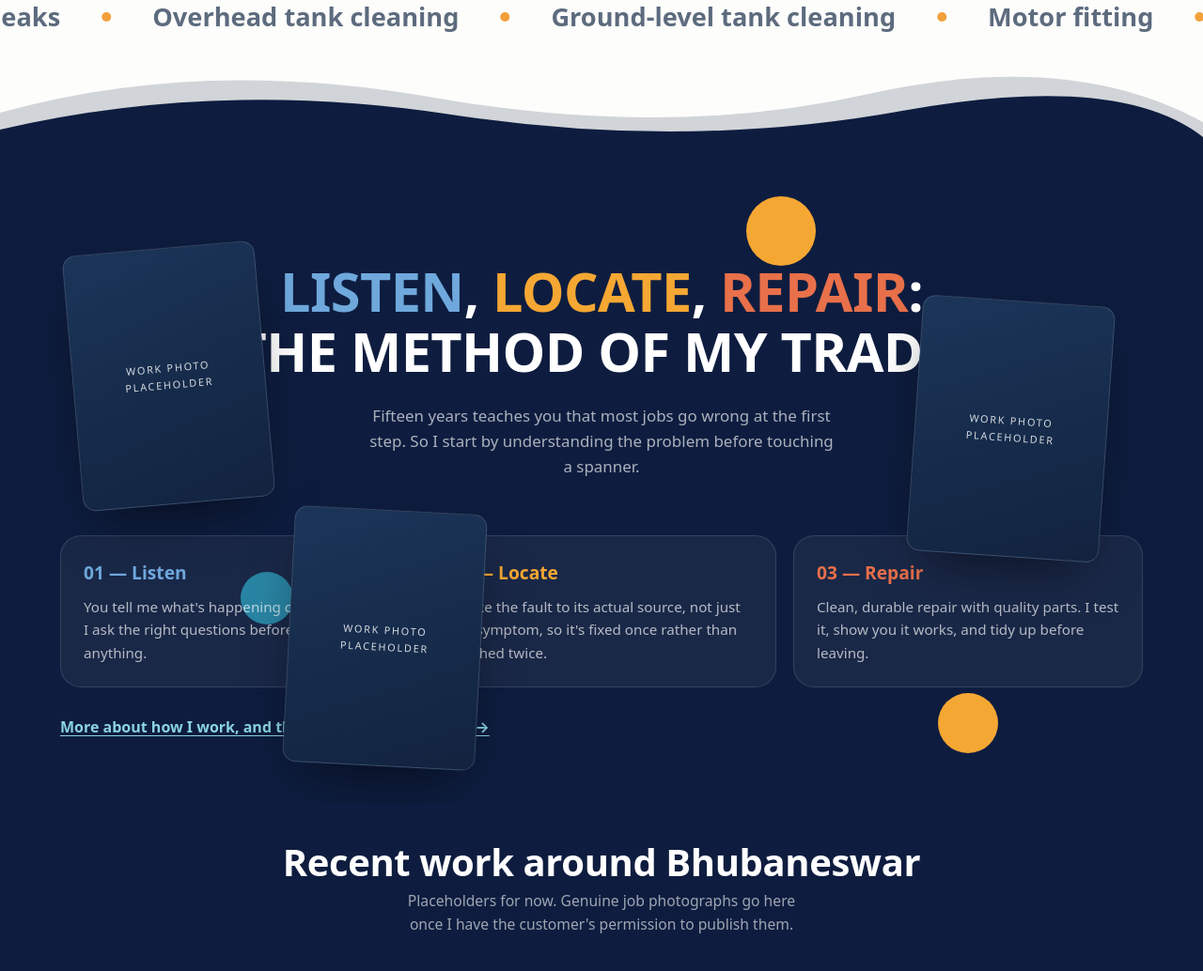
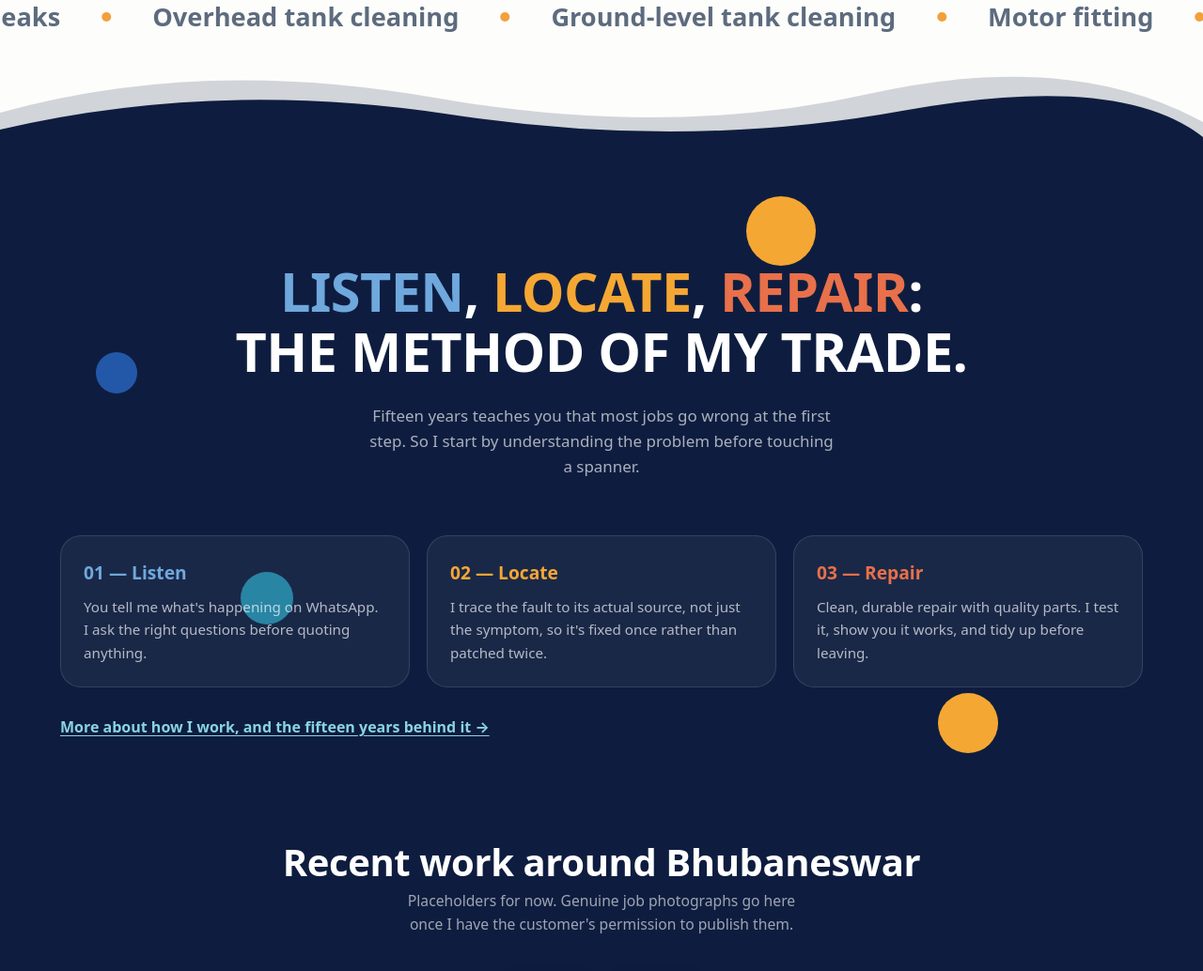
Before and after one commit to bajarangiplumbing/bajarangi-plumbing-services, a Django app: page / in a window 1280 px wide; the page is wider, and only the part inside the window is pictured. Shown: the part 2965-3999 px from the top of that part at 94% size. Run offline with Django 5.2, Linux system fonts and the light colour scheme; parts of the project's set-up code (start-up, migrations or seed data) failed here and were passed over.

```diff
--- a/core/static/css/main.css
+++ b/core/static/css/main.css
@@ -368,15 +368,7 @@ section > .wrap{position:relative;z-index:2}
 .method-head .w1{color:#6FA8DC}.method-head .w2{color:var(--orange)}.method-head .w3{color:#E8704A}
 .method-head p{color:rgba(255,255,255,.65);margin-top:22px;font-size:1.06rem;max-width:52ch;margin-inline:auto}
 .m-dot{position:absolute;border-radius:50%;z-index:1}
-.m-photo{position:absolute;z-index:2;width:clamp(120px,16vw,230px);aspect-ratio:3/4;border-radius:14px;
-  background:linear-gradient(160deg,#1B3559,#12233F);border:1px solid rgba(255,255,255,.14);
-  display:grid;place-items:center;box-shadow:0 24px 60px -20px rgba(0,0,0,.6)}
-/* was rgba(255,255,255,.45), under 4.5:1 against the tile gradient at
-   .68rem. .82 clears it comfortably. */
-.m-photo span{font-size:.68rem;letter-spacing:.16em;text-transform:uppercase;
-  color:rgba(255,255,255,.82);text-align:center;padding:8px}
 .method-pipes{position:absolute;inset:0;z-index:1;pointer-events:none}
-.method-photos{position:absolute;inset:0;z-index:2;pointer-events:none}
 .method-steps{position:relative;z-index:3;display:grid;grid-template-columns:repeat(3,1fr);gap:18px;margin-top:40px}
 .mstep{background:rgba(255,255,255,.05);border:1px solid rgba(255,255,255,.12);border-radius:22px;padding:24px}
 .mstep b{font-family:var(--disp);font-size:1.2rem;display:block;margin-bottom:8px}
@@ -384,18 +376,6 @@ section > .wrap{position:relative;z-index:2}
 .mstep p{color:rgba(255,255,255,.68);font-size:.95rem}
 @media(max-width:760px){
   .method-steps{grid-template-columns:1fr}
-  /* The prototype set `.m-photo{display:none}` here, so on a phone the
-     method section showed no photographic evidence at all - flagged in
-     PRD §2.4/§5 as one of the breakpoints that *removes* content on
-     small screens, "the opposite of mobile-first". Instead of hiding
-     them, the absolutely-placed tiles reflow into a static strip below
-     the steps. The container sits after .wrap in the DOM so this needs
-     no duplicated markup. */
-  .method-photos{position:static;display:grid;grid-template-columns:1fr 1fr;
-    gap:12px;margin-top:28px;z-index:3;pointer-events:auto}
-  .m-photo{position:static;inset:auto !important;width:auto;aspect-ratio:4/3;
-    transform:none !important}
-  .m-photo:last-child{grid-column:1 / -1}
 }
 
 /* ---------- arc carousel gallery ---------- */
--- a/core/templates/pages/about.html
+++ b/core/templates/pages/about.html
@@ -200,11 +200,7 @@ CARRIED-OVER UNVERIFIED CLAIMS: "15+ years", "7+ localities". The
     </div>
   </div>
 
-  <div class="method-photos">
-    <div class="m-photo" style="top:14%;left:6%;transform:rotate(-5deg)"><span>Work photo<br>placeholder</span></div>
-    <div class="m-photo" style="top:22%;right:8%;transform:rotate(4deg)"><span>Work photo<br>placeholder</span></div>
-    <div class="m-photo" style="bottom:6%;left:24%;transform:rotate(3deg)"><span>Work photo<br>placeholder</span></div>
-  </div>
+
 </section>
 
 {% comment %} ---------- STORY + TIMELINE ---------- {% endcomment %}
--- a/core/templates/pages/home.html
+++ b/core/templates/pages/home.html
@@ -272,11 +272,7 @@ this page - it was removed site-wide rather than left pending.
   reflows into a static strip under the steps instead of being hidden.
   See the @media(max-width:760px) note in core/static/css/main.css.
   {% endcomment %}
-  <div class="method-photos">
-    <div class="m-photo" style="top:14%;left:6%;transform:rotate(-5deg)"><span>Work photo<br>placeholder</span></div>
-    <div class="m-photo" style="top:22%;right:8%;transform:rotate(4deg)"><span>Work photo<br>placeholder</span></div>
-    <div class="m-photo" style="bottom:6%;left:24%;transform:rotate(3deg)"><span>Work photo<br>placeholder</span></div>
-  </div>
+
 </section>
 
 {% comment %} ============ [7] ARC CAROUSEL GALLERY ============ {% endcomment %}
--- a/core/templates/partials/mobile_action_bar.html
+++ b/core/templates/partials/mobile_action_bar.html
@@ -9,22 +9,17 @@ priority gap. Built here to that spec:
   - fixed to the bottom of the viewport
   - shown below 768px (core/static/css/main.css @media max-width:767px)
   - present on every page, because base.html renders it
-  - left half tel:, right half wa.me with a prefilled message that
-    names the page the visitor came from
+  - left half tel:, right half wa.me with a prefilled message
   - 60px rows, above the 48px minimum touch target
 
-`wa_context` is set per page through the `actionbar` block in
-base.html so the prefilled message identifies the page.
 {% endcomment %}
-{% with ctx=wa_context|default:"Website" %}
 <div class="actionbar" role="group" aria-label="Contact Bajarangi Plumbing Services">
   <a class="ab-call" href="tel:{{ phone_tel|default:'+91XXXXXXXXXX' }}">
     <svg viewBox="0 0 24 24" fill="none" stroke="currentColor" stroke-width="2" stroke-linecap="round" stroke-linejoin="round" aria-hidden="true"><path d="M4 4h4l2 5-3 2a12 12 0 0 0 6 6l2-3 5 2v4a2 2 0 0 1-2 2A17 17 0 0 1 2 6a2 2 0 0 1 2-2z"/></svg>
     Call now
   </a>
-  <a class="ab-wa" href="https://wa.me/{{ wa_number|default:'91XXXXXXXXXX' }}?text={% filter urlencode %}Hi Bajarangi Plumbing Services, I need a plumber in Bhubaneswar. (Sent from: {{ ctx }}){% endfilter %}">
+  <a class="ab-wa" href="https://wa.me/{{ wa_number|default:'91XXXXXXXXXX' }}?text={% filter urlencode %}Hi Bajarangi Plumbing Services, I need a plumber in Bhubaneswar.{% endfilter %}">
     <svg viewBox="0 0 24 24" fill="currentColor" aria-hidden="true"><path d="M12 2a10 10 0 0 0-8.7 15L2 21.8l4.9-1.3A10 10 0 1 0 12 2Zm5.3 14.2c-.2.6-1.2 1.2-1.7 1.2-.4.1-1 .1-1.6-.1a12 12 0 0 1-5.6-4.9c-.4-.6-.7-1.4-.7-2 0-.6.3-1 .6-1.3.2-.2.4-.2.6-.2h.4c.2 0 .4 0 .6.5l.7 1.7c.1.2 0 .4-.1.5l-.4.5c-.1.1-.2.3-.1.5.3.6.8 1.2 1.3 1.6.5.4 1 .6 1.3.8.2.1.4 0 .5-.1l.5-.6c.2-.2.3-.2.5-.1l1.6.8c.2.1.4.2.4.3.1.2.1.5 0 .7Z"/></svg>
     WhatsApp us
   </a>
 </div>
-{% endwith %}
```
